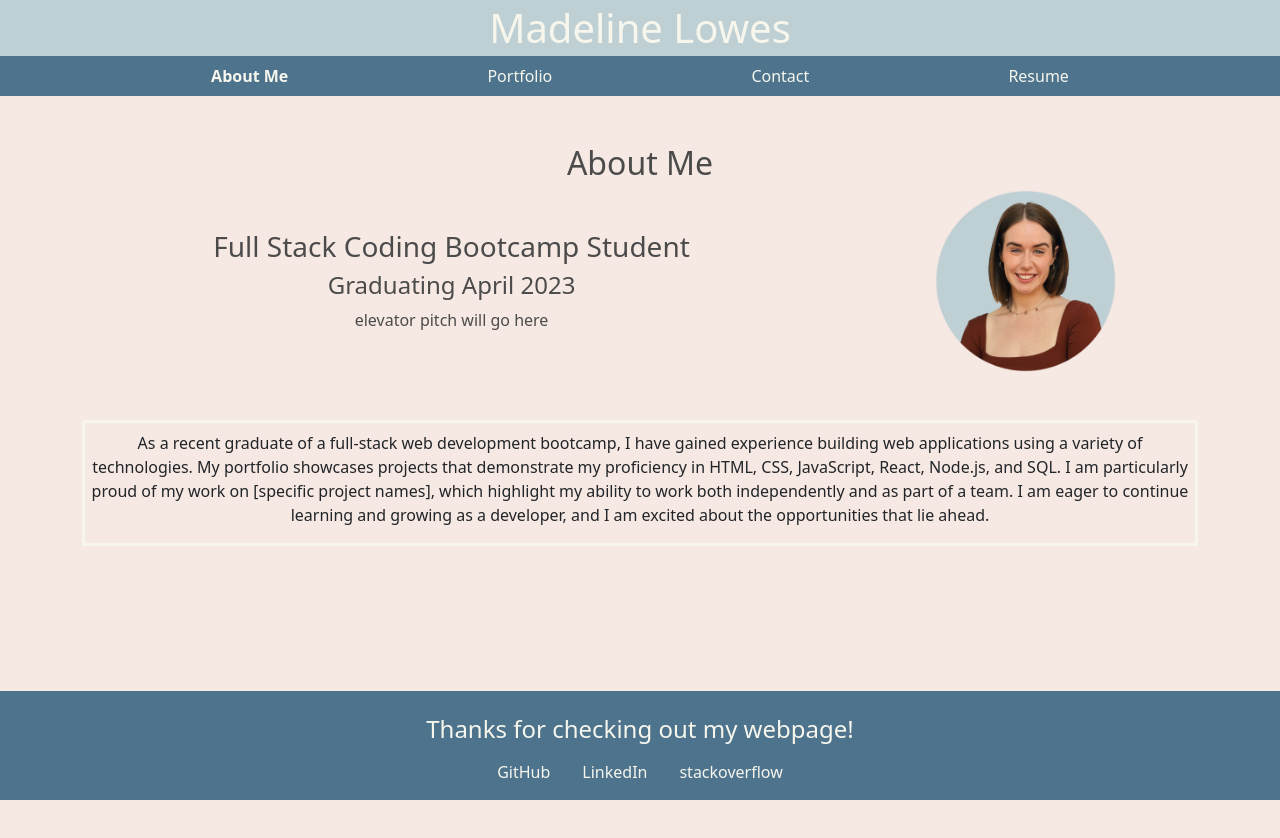
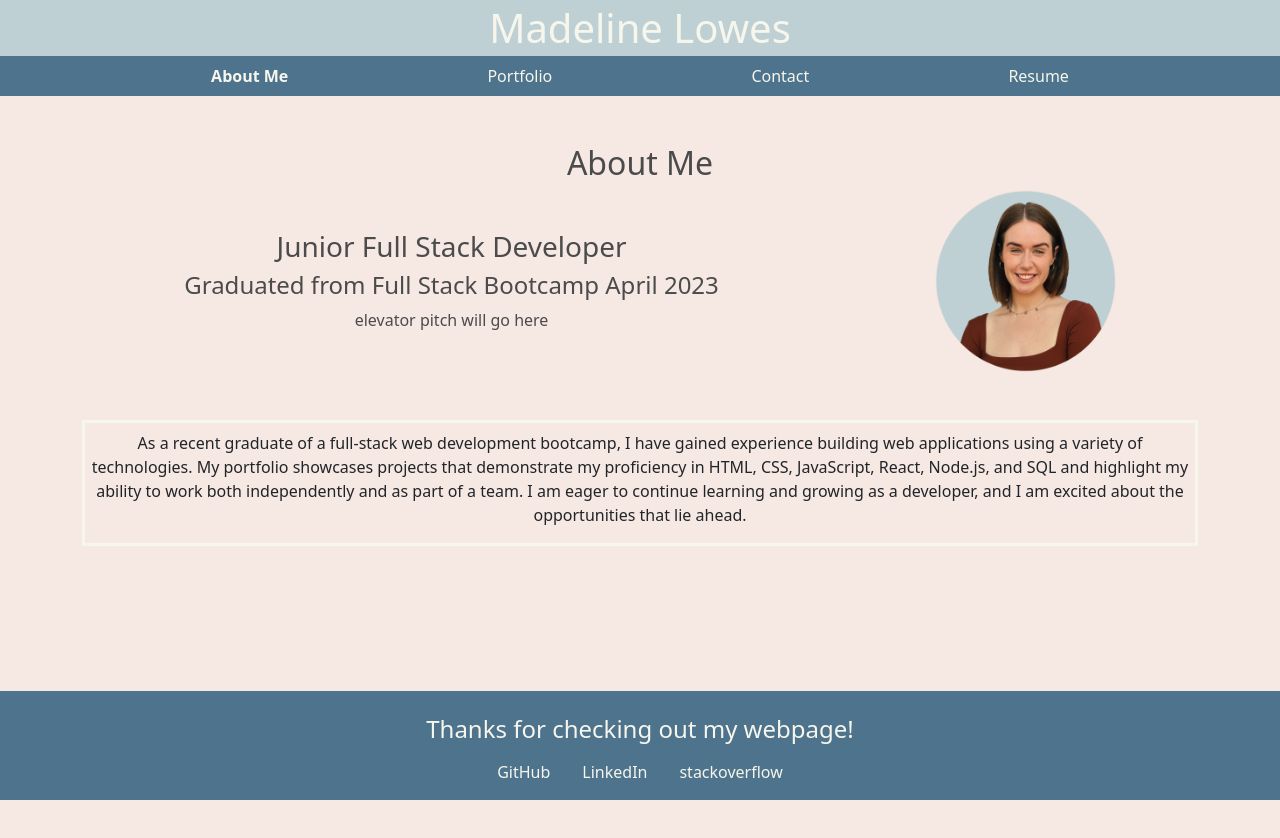
Before and after one commit to MadelineLowes/portfolio, a React (Create React App) app: page /resume in a window 1280 px wide. Shown: the top 838 px of the page. Built offline with nearby package versions, Linux system fonts and the light colour scheme.

Commit message:
updated showboat link

```diff
--- a/src/components/About.js
+++ b/src/components/About.js
@@ -22,8 +22,8 @@ export default function About() {
             <div className="d-sm-flex justify-content-evenly align-items-center">
                 <div className="col-sm-6 col-md-6">
                     <div className="container my-3" style={styles.text}>
-                        <h3>Full Stack Coding Bootcamp Student</h3>
-                        <h4>Graduating April 2023</h4>
+                        <h3>Junior Full Stack Developer</h3>
+                        <h4>Graduated from Full Stack Bootcamp April 2023</h4>
                         <p>elevator pitch will go here</p>
                     </div>
                 </div>
@@ -32,9 +32,10 @@ export default function About() {
                 </div>
             </div>
             <div className="container pb-5 mb-5">
-            <div className="pt-2 px-1 my-5" style={styles.border}>
-                <p>As a recent graduate of a full-stack web development bootcamp, I have gained experience building web applications using a variety of technologies. My portfolio showcases projects that demonstrate my proficiency in HTML, CSS, JavaScript, React, Node.js, and SQL. I am particularly proud of my work on [specific project names], which highlight my ability to work both independently and as part of a team. I am eager to continue learning and growing as a developer, and I am excited about the opportunities that lie ahead.</p>
-            </div>
+                <div className="pt-2 px-1 my-5" style={styles.border}>
+                    <p>As a recent graduate of a full-stack web development bootcamp, I have gained experience building web applications using a variety of technologies. My portfolio showcases projects that demonstrate my proficiency in HTML, CSS, JavaScript, React, Node.js, and SQL and highlight my ability to work both independently and as part of a team. I am eager to continue learning and growing as a developer, and I am excited about the opportunities that lie ahead.</p>
+                </div>
+                {/* . I am particularly proud of my work on [specific project names], which  */}
             </div>
         </div>
     )
--- a/src/components/Portfolio.js
+++ b/src/components/Portfolio.js
@@ -43,15 +43,15 @@ export default function Portfolio() {
                             <img src={boat}
                                 className="card-img-top mx-auto" style={styles.image} alt="movie logo" />
                             <div className="d-flex justify-content-evenly w-100 middle">
-                                <button className="repo rounded p-3"><a href="https://github.com/Sophack/ShowBoat">GitHub Repo</a></button>
-                                <button className="deployed rounded p-3"><a href="https://sophack.github.io/firstGroupProject/"
+                                <button className="repo rounded p-3"><a href="https://github.com/MadelineLowes/showboat">GitHub Repo</a></button>
+                                <button className="deployed rounded p-3"><a href="https://madelinelowes.github.io/showboat/"
                                     alt="Movie app link">Deployed App</a></button>
                             </div>
                         </div>
                         <details className="card-body" style={styles.card}>
                             <summary className="card-title">1st Group Project</summary>
                             <p className="card-text">
-                                My group created an application that lets users know which streaming
+                                My group partner and I created an application that lets users know which streaming
                                 platforms their searched movies and shows are on. There are direct links to
                                 the streaming platforms from the results page, as well as information about
                                 the searched movie/show, suggested similar titles, and the ability to store
```
Also changed, not shown: 1 other file (tests, documents, lock files or other folders).
